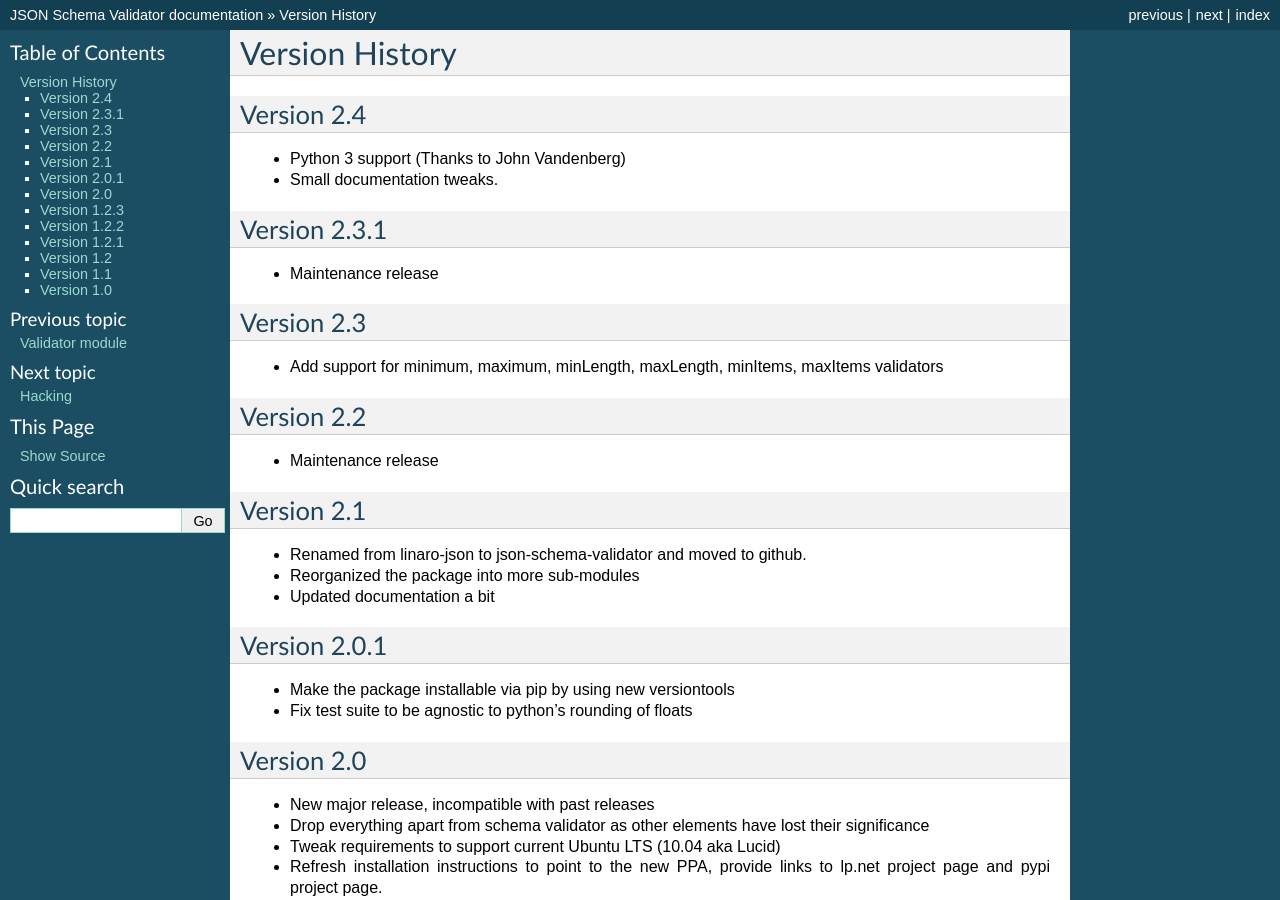
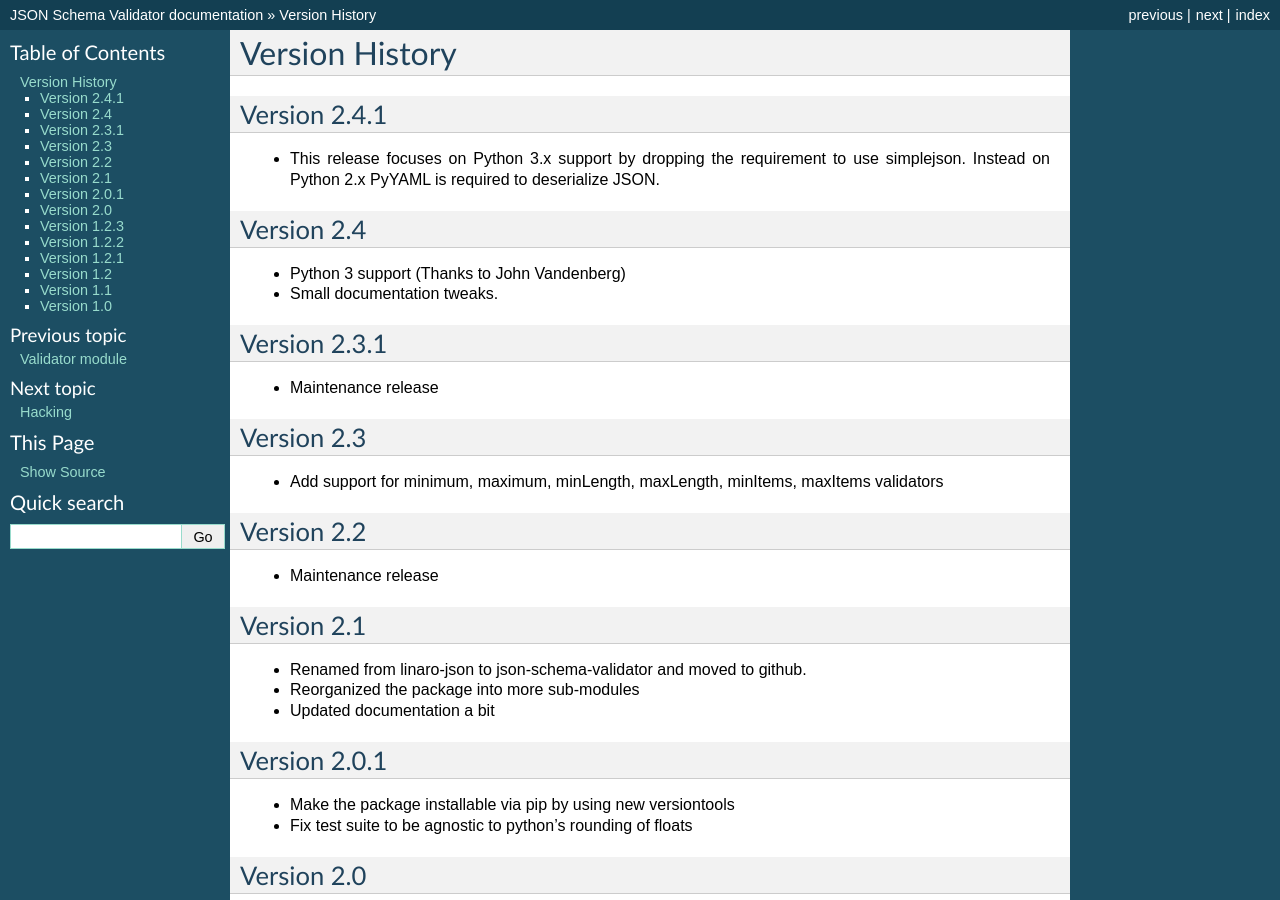
Before and after one commit to zyga/json-schema-validator, a Sphinx documentation site: the page built from doc/changes.rst, in a window 1280 px wide and 900 px high. Built offline with Sphinx 7.4.7, drawn with Linux system fonts in a browser that asks for light colours; the version number could not be read and is left out.

Commit message:
Release 2.4.1
Signed-off-by: Zygmunt Krynicki <me@zygoon.pl>

```diff
--- a/doc/changes.rst
+++ b/doc/changes.rst
@@ -1,5 +1,11 @@
 Version History
 ***************
+
+Version 2.4.1
+=============
+
+* This release focuses on Python 3.x support by dropping the requirement to use
+  simplejson. Instead on Python 2.x PyYAML is required to deserialize JSON.
 
 Version 2.4
 ===========
--- a/json_schema_validator/__init__.py
+++ b/json_schema_validator/__init__.py
@@ -19,4 +19,4 @@
 
 """JSON Schema Validator."""
 
-__version__ = (2, 4, 0, "final", 0)
+__version__ = (2, 4, 1, "final", 0)
```
